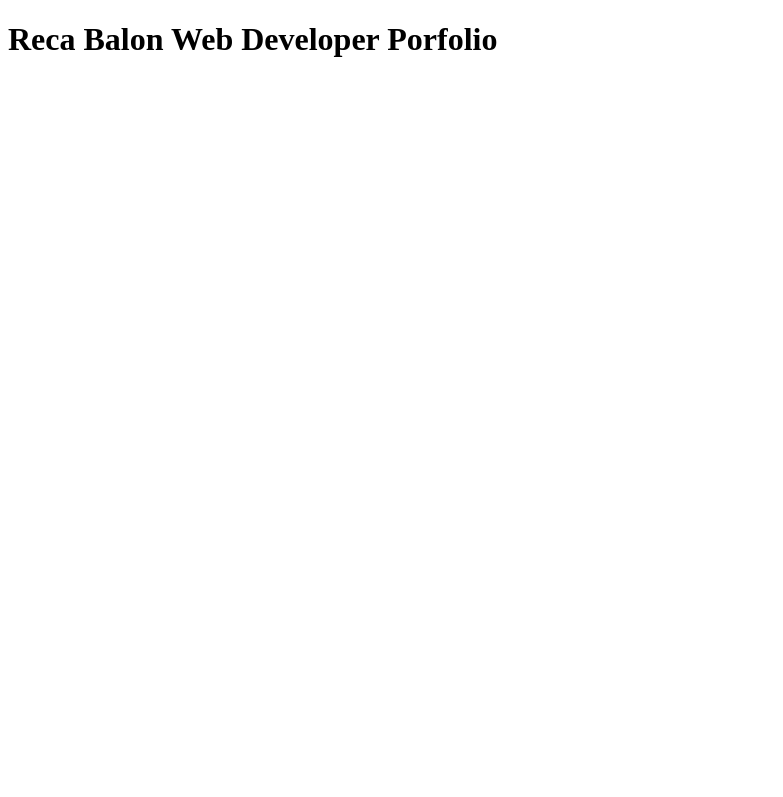
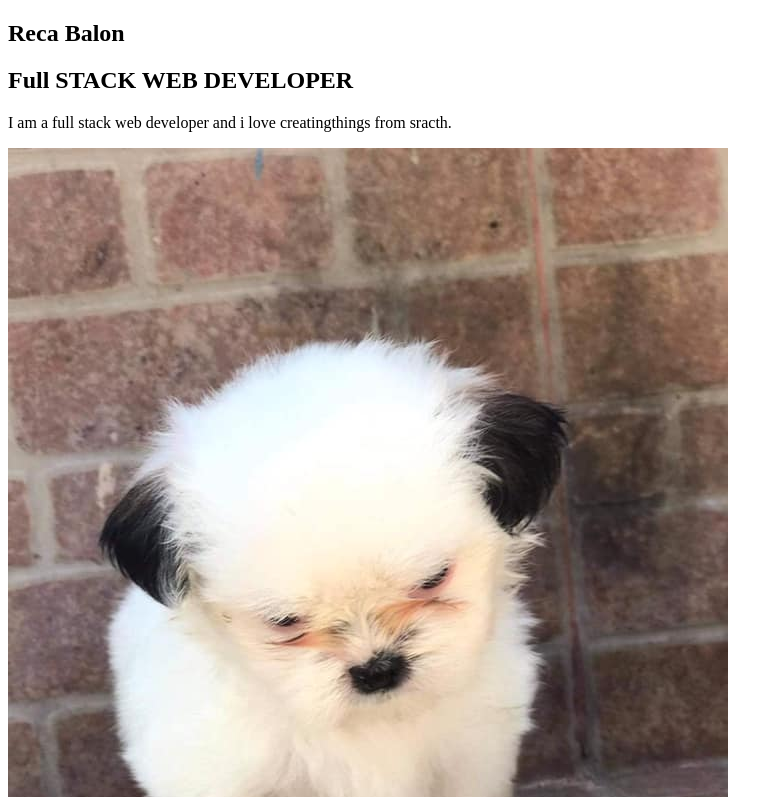
Before and after one commit to Recs45/portfolio, a plain HTML site: page index.html in a window 1280 px wide. Shown: the top 797 px of the page, without its empty margins (0-783 px from the left). Drawn offline with Linux system fonts and the light colour scheme.

Commit message:
#3 - Add some content and image to the page

```diff
--- a/index.html
+++ b/index.html
@@ -7,7 +7,23 @@
 	</title>
 </head>
 <body>
-	<h1>Reca Balon Web Developer Porfolio</h1>
 
+	<div class="container" >
+
+		<section id="landing">
+
+		<h1> Reca Balon</h1>
+
+		 <h2> Full STACK WEB DEVELOPER</h2>
+
+		 <p>I am a full stack web developer and i love creatingthings from sracth. </p>
+
+		 <img src="./images/1A.jpg">
+	</section>
+
+		<section id="gallery">
+	</section>
+
+		</div>
 </body>
 </html>
```
Also changed, not shown: images/1A.jpg (added).
